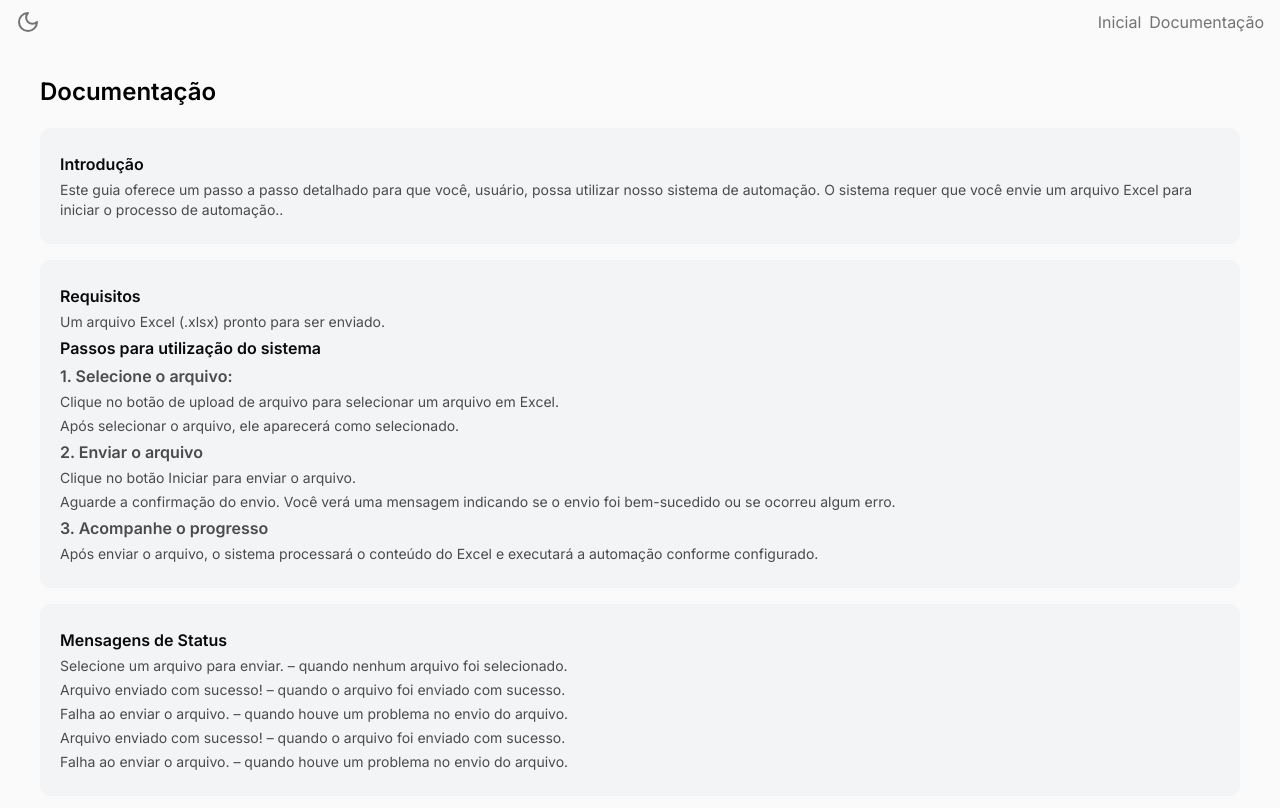
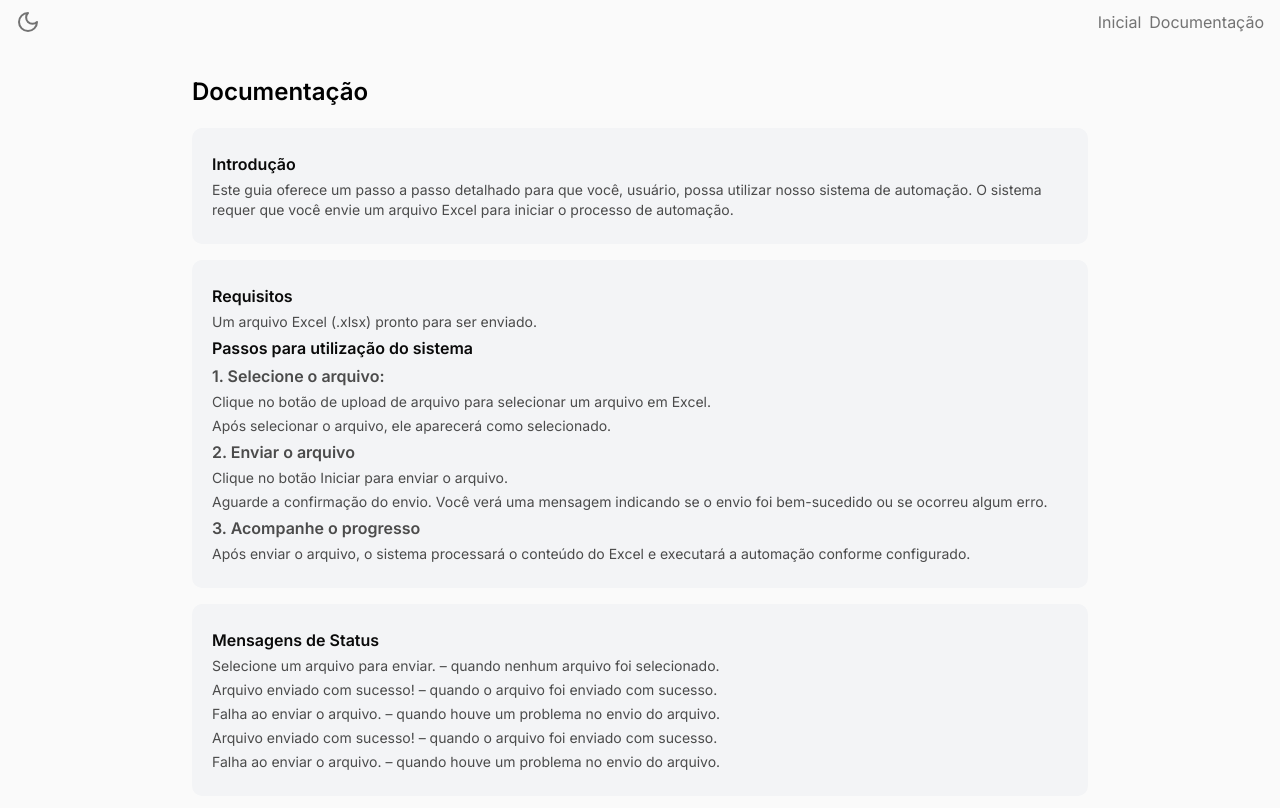
Before and after one commit to thaispng/front-automation-cad, a Next.js app: page /Documentation in a window 1280 px wide. Shown: the top 808 px of the page. Built offline with nearby package versions, Linux system fonts and the light colour scheme.

Commit message:
fix: estilizar message e scroll

```diff
--- a/src/app/Documentation/page.tsx
+++ b/src/app/Documentation/page.tsx
@@ -5,41 +5,88 @@ export default function Documentation() {
   return (
     <>
       <Header />
-    <main className="flex  gap-4 justify-evenly md:flex-col items-start justify-center p-10 md:px-10 bg-primary dark:bg-background">
-            <div className="pt-8">
-            <h1 className="text-2xl font-semibold text-primary dark:text-foreground my-1">Documentação</h1>
+      <main className="flex flex-col gap-4 justify-center items-center p-5 md:p-10 bg-primary dark:bg-background">
+        <div className="pt-8 w-full max-w-4xl">
+          <h1 className="text-2xl font-semibold text-primary dark:text-foreground my-1">
+            Documentação
+          </h1>
         </div>
-          <div className="w-full container-bg p-5 rounded-[10px]">
+        <div className="w-full max-w-4xl container-bg p-5 rounded-[10px]">
           <div>
-            <h2 className="text-md font-semibold text-secondary my-1">Introdução</h2>
-            <p className="text-sm font-normal text-tertiary dark:text-foreground my-1">Este guia oferece um passo a passo detalhado para que você, usuário, possa utilizar nosso sistema de automação.
-               O sistema requer que você envie um arquivo Excel para iniciar o processo de automação..</p>
+            <h2 className="text-md font-semibold text-secondary my-1">
+              Introdução
+            </h2>
+            <p className="text-sm font-normal text-tertiary dark:text-foreground my-1">
+              Este guia oferece um passo a passo detalhado para que você,
+              usuário, possa utilizar nosso sistema de automação. O sistema
+              requer que você envie um arquivo Excel para iniciar o processo de
+              automação.
+            </p>
           </div>
         </div>
-          <div className=" w-full container-bg p-5 rounded-[10px] ">
-            <h2 className="text-md font-semibold text-secondary my-1">Requisitos</h2>
+        <div className="w-full max-w-4xl container-bg p-5 rounded-[10px]">
+          <h2 className="text-md font-semibold text-secondary my-1">
+            Requisitos
+          </h2>
           <p className="text-sm font-normal text-tertiary dark:text-foreground my-1">
             Um arquivo Excel (.xlsx) pronto para ser enviado.
           </p>
-          <h1 className="text-md font-semibold text-secondary my-1">Passos para utilização do sistema</h1>
-          <h1 className="text-md font-semibold text-tertiary my-1">1. Selecione o arquivo: </h1>
-          <p className="text-sm font-normal text-tertiary dark:text-foreground my-1">Clique no botão de upload de arquivo para selecionar um arquivo em Excel.</p>
-          <p className="text-sm font-normal text-tertiary dark:text-foreground my-1">Após selecionar o arquivo, ele aparecerá como selecionado.</p>
-          <h1 className="text-md font-semibold text-tertiary my-1">2. Enviar o arquivo</h1>
-          <p className="text-sm font-normal text-tertiary dark:text-foreground my-1">Clique no botão Iniciar para enviar o arquivo.</p>
-          <p className="text-sm font-normal text-tertiary dark:text-foreground my-1">Aguarde a confirmação do envio. Você verá uma mensagem indicando se o envio foi bem-sucedido ou se ocorreu algum erro.</p>
-          <h1 className="text-md font-semibold text-tertiary my-1">3. Acompanhe o progresso</h1>
-          <p className="text-sm font-normal text-tertiary dark:text-foreground my-1">Após enviar o arquivo, o sistema processará o conteúdo do Excel e executará a automação conforme configurado. </p>
+          <h1 className="text-md font-semibold text-secondary my-1">
+            Passos para utilização do sistema
+          </h1>
+          <h1 className="text-md font-semibold text-tertiary my-1">
+            1. Selecione o arquivo:
+          </h1>
+          <p className="text-sm font-normal text-tertiary dark:text-foreground my-1">
+            Clique no botão de upload de arquivo para selecionar um arquivo em
+            Excel.
+          </p>
+          <p className="text-sm font-normal text-tertiary dark:text-foreground my-1">
+            Após selecionar o arquivo, ele aparecerá como selecionado.
+          </p>
+          <h1 className="text-md font-semibold text-tertiary my-1">
+            2. Enviar o arquivo
+          </h1>
+          <p className="text-sm font-normal text-tertiary dark:text-foreground my-1">
+            Clique no botão Iniciar para enviar o arquivo.
+          </p>
+          <p className="text-sm font-normal text-tertiary dark:text-foreground my-1">
+            Aguarde a confirmação do envio. Você verá uma mensagem indicando se
+            o envio foi bem-sucedido ou se ocorreu algum erro.
+          </p>
+          <h1 className="text-md font-semibold text-tertiary my-1">
+            3. Acompanhe o progresso
+          </h1>
+          <p className="text-sm font-normal text-tertiary dark:text-foreground my-1">
+            Após enviar o arquivo, o sistema processará o conteúdo do Excel e
+            executará a automação conforme configurado.
+          </p>
         </div>
-          <div className="w-full container-bg p-5 rounded-[10px]">
-          <h1 className="text-md font-semibold text-secondary my-1">Mensagens de Status</h1>
-                <p className="text-sm font-normal text-tertiary dark:text-foreground my-1">Selecione um arquivo para enviar. – quando nenhum arquivo foi selecionado.</p>
-                <p className="text-sm font-normal text-tertiary dark:text-foreground my-1">Arquivo enviado com sucesso! – quando o arquivo foi enviado com sucesso.</p>
-                <p className="text-sm font-normal text-tertiary dark:text-foreground my-1">Falha ao enviar o arquivo. – quando houve um problema no envio do arquivo.</p>
-                <p className="text-sm font-normal text-tertiary dark:text-foreground my-1">Arquivo enviado com sucesso! – quando o arquivo foi enviado com sucesso.</p>
-                <p className="text-sm font-normal text-tertiary dark:text-foreground my-1">Falha ao enviar o arquivo. – quando houve um problema no envio do arquivo.</p>
+        <div className="w-full max-w-4xl container-bg p-5 rounded-[10px]">
+          <h1 className="text-md font-semibold text-secondary my-1">
+            Mensagens de Status
+          </h1>
+          <p className="text-sm font-normal text-tertiary dark:text-foreground my-1">
+            Selecione um arquivo para enviar. – quando nenhum arquivo foi
+            selecionado.
+          </p>
+          <p className="text-sm font-normal text-tertiary dark:text-foreground my-1">
+            Arquivo enviado com sucesso! – quando o arquivo foi enviado com
+            sucesso.
+          </p>
+          <p className="text-sm font-normal text-tertiary dark:text-foreground my-1">
+            Falha ao enviar o arquivo. – quando houve um problema no envio do
+            arquivo.
+          </p>
+          <p className="text-sm font-normal text-tertiary dark:text-foreground my-1">
+            Arquivo enviado com sucesso! – quando o arquivo foi enviado com
+            sucesso.
+          </p>
+          <p className="text-sm font-normal text-tertiary dark:text-foreground my-1">
+            Falha ao enviar o arquivo. – quando houve um problema no envio do
+            arquivo.
+          </p>
         </div>
-
       </main>
     </>
   );
--- a/src/app/globals.css
+++ b/src/app/globals.css
@@ -13,6 +13,9 @@
   --container-primary: 243, 244, 246;
   --button: 219, 234, 254;
   --color-hover: 191, 219, 254;
+  --scrollbar-track-color: #f1f1f1;
+  --scrollbar-thumb-color: #888;
+  --scrollbar-thumb-hover-color: #555;
 }
 
 [data-theme="dark"] {
@@ -26,6 +29,9 @@
   --container-primary: 18, 18, 18;
   --button: 36,36,36;
   --color-hover: 0, 0, 0;
+  --scrollbar-track-color: #2c2c2c;
+  --scrollbar-thumb-color: #888;
+  --scrollbar-thumb-hover-color: #555;
 }
 
 body {
@@ -73,3 +79,28 @@ body {
     text-wrap: balance;
   }
 }
+
+
+::-webkit-scrollbar {
+  width: 12px;
+}
+
+::-webkit-scrollbar-track {
+  background: var(--scrollbar-track-color);
+  border-radius: 10px;
+}
+
+::-webkit-scrollbar-thumb {
+  background: var(--scrollbar-thumb-color);
+  border-radius: 6px;
+}
+
+::-webkit-scrollbar-thumb:hover {
+  background: var(--scrollbar-thumb-hover-color);
+}
+
+/* Estilizando a barra de rolagem para Firefox */
+* {
+  scrollbar-width: thin;
+  scrollbar-color: var(--scrollbar-thumb-color) var(--scrollbar-track-color);
+}
--- a/src/app/page.tsx
+++ b/src/app/page.tsx
@@ -7,10 +7,12 @@ import FileUpload from "../components/ui/input/page";
 import Dash from '../../public/dash.png';
 import dmSans from "../app/layout";
 import axios from "axios";
-  import Button from "../components/ui/button/page";
+import Button from "../components/ui/button/page";
+
 const Home: React.FC = () => {
   const [selectedFile, setSelectedFile] = useState<File | null>(null);
   const [message, setMessage] = useState<string>('');
+  const [messageType, setMessageType] = useState<string>(''); // Success or Error
 
   const handleFileSelect = (file: File) => {
     setSelectedFile(file);
@@ -20,6 +22,7 @@ const Home: React.FC = () => {
     e.preventDefault();
     if (!selectedFile) {
       setMessage('Selecione um arquivo para enviar.');
+      setMessageType('error');
       return;
     }
 
@@ -33,8 +36,10 @@ const Home: React.FC = () => {
         },
       });
       setMessage(response.data.message);
+      setMessageType('success');
     } catch (error) {
       setMessage('Falha ao enviar o arquivo.');
+      setMessageType('error');
     }
   };
 
@@ -54,7 +59,7 @@ const Home: React.FC = () => {
               <FileUpload onFileSelect={handleFileSelect} />
             </div>
             <div className="w-full flex flex-row items-center justify-center">
-            <Button
+              <Button
                 type="submit"
                 backgroundColor="#334155"
                 rounded="rounded"
@@ -65,7 +70,11 @@ const Home: React.FC = () => {
                 Iniciar
               </Button>
             </div>
-            {message && <p>{message}</p>}
+            {message && (
+              <p className={`mt-4 p-2 rounded ${messageType === 'success' ? 'bg-green-50 text-green-700' : 'bg-red-50 text-red-700'}`}>
+                {message}
+              </p>
+            )}
           </form>
         </div>
         <div className="hidden md:flex flex-col w-full md:w-[500px] h-full items-center justify-center px-5">
```
Lines whose indentation alone changed are shown as unchanged.
